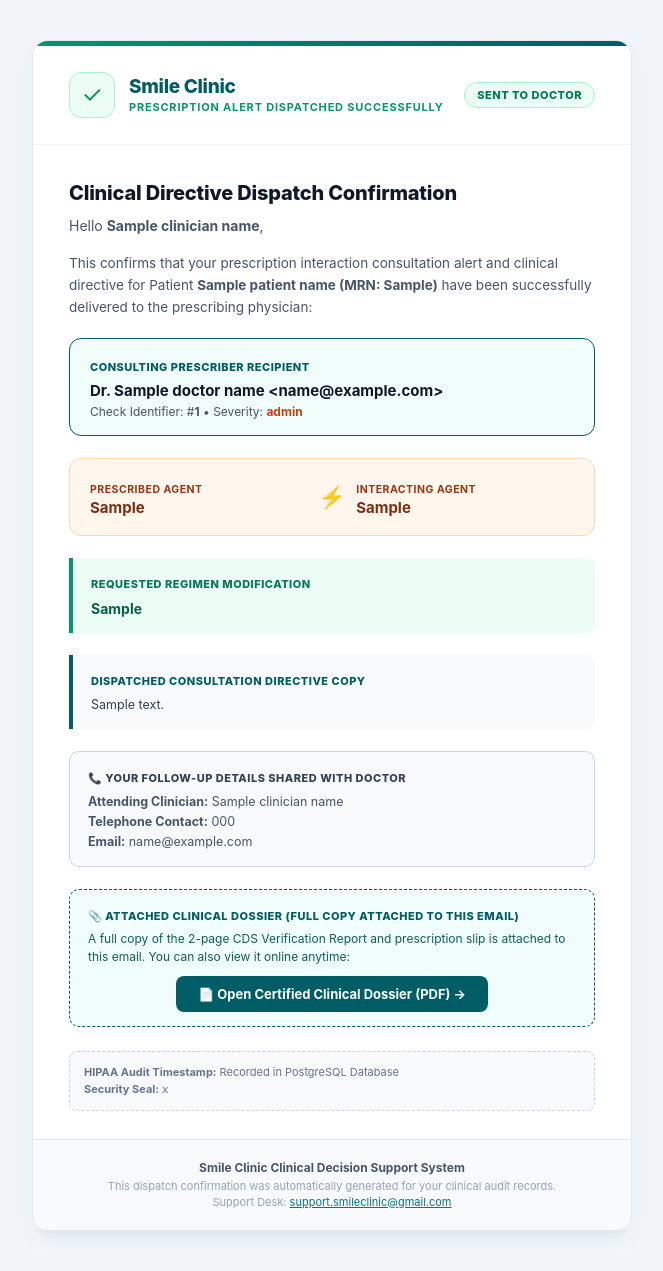
After one commit to HelloWorld-Farhan/DentalClinic_Backend, a Python web app: template prescription/templates/clinician_alert_dispatch_confirmation.html in a window 1280 px wide. The commit adds this page. Shown: the whole page, without its empty margins (308-971 px from the left). Run offline with Jinja, Linux system fonts and the light colour scheme; the template is opened without the code that fills it: most values are stand-ins (such as "Sample title", 1, 10 or a date in 2020).

Commit message:
feat: saved doctors sync, clinician confirmation copy dispatch, and doctor notified status support

```diff
--- a/prescription/database.py
+++ b/prescription/database.py
@@ -100,6 +100,8 @@ def ensure_schema_compatibility(target_engine):
                     conn.execute(text("ALTER TABLE user_notification_states ADD COLUMN master_email_alerts_enabled BOOLEAN DEFAULT TRUE"))
                 if "disabled_med_alert_ids" not in uns_cols:
                     conn.execute(text("ALTER TABLE user_notification_states ADD COLUMN disabled_med_alert_ids JSON"))
+                if "saved_doctors" not in uns_cols:
+                    conn.execute(text("ALTER TABLE user_notification_states ADD COLUMN saved_doctors JSON"))
                 conn.commit()
     except Exception as e:
         print(f"[DB Schema Notice] Schema check: {e}")
--- a/prescription/models.py
+++ b/prescription/models.py
@@ -163,4 +163,5 @@ class UserNotificationState(Base):
     synced_knowledge = Column(JSON, nullable=True)
     master_email_alerts_enabled = Column(Boolean, default=True)
     disabled_med_alert_ids = Column(JSON, nullable=True)
+    saved_doctors = Column(JSON, nullable=True)
     updated_at = Column(DateTime, default=lambda: datetime.now(timezone.utc), onupdate=lambda: datetime.now(timezone.utc))
--- a/prescription/schemas.py
+++ b/prescription/schemas.py
@@ -399,6 +399,7 @@ class ReportEmailRequest(BaseModel):
     alerts_summary: Optional[str] = 'No Contraindicated Interactions Detected.'
     alerts_count: Optional[int] = 0
     portal_url: Optional[str] = 'https://prescription-dentalclinic.pages.dev/report'
+    pdf_url: Optional[str] = None
     download_url: Optional[str] = None
     pdf_filename: Optional[str] = None
     pdf_base64: Optional[str] = None
@@ -469,6 +470,7 @@ class ScheduleAlertEmailRequest(BaseModel):
     notary_hash: Optional[str] = None
     portal_url: Optional[str] = 'https://prescription-dentalclinic.pages.dev/alerts'
     pdf_url: Optional[str] = None
+    pdf_url: Optional[str] = None
     source_document_url: Optional[str] = None
     source_document_name: Optional[str] = None
     pdf_base64: Optional[str] = None
@@ -496,9 +498,11 @@ class DoctorConsultEmailRequest(BaseModel):
     rationale: str
     clinician_name: Optional[str] = 'Smile Clinic Prescriber'
     clinician_email: Optional[str] = ''
+    clinician_phone: Optional[str] = ''
     cc_user_email: Optional[str] = None
     notary_hash: Optional[str] = None
     portal_url: Optional[str] = 'https://prescription-dentalclinic.pages.dev/alerts'
+    pdf_url: Optional[str] = None
     source_document_url: Optional[str] = None
     source_document_name: Optional[str] = None
     pdf_base64: Optional[str] = None
--- /dev/null
+++ b/prescription/templates/clinician_alert_dispatch_confirmation.html
@@ -0,0 +1,163 @@
+<!DOCTYPE html>
+<html lang="en">
+<head>
+  <meta charset="UTF-8">
+  <meta name="viewport" content="width=device-width, initial-scale=1.0">
+  <title>Smile Clinic — Prescriber Consultation Dispatch Confirmation</title>
+  <style>
+    @media only screen and (max-width: 600px) {
+      .email-container { width: 100% !important; padding: 12px !important; }
+      .header-cell { padding: 20px 20px !important; }
+      .content-cell { padding: 24px 20px !important; }
+      .drug-pair-cell { display: block !important; width: 100% !important; }
+    }
+  </style>
+</head>
+<body style="margin: 0; padding: 0; background-color: #f1f5f9; font-family: 'Inter', -apple-system, BlinkMacSystemFont, 'Segoe UI', Roboto, Helvetica, Arial, sans-serif; color: #181c1e;">
+  <table role="presentation" width="100%" cellspacing="0" cellpadding="0" border="0" style="background-color: #f1f5f9; padding: 40px 10px;">
+    <tr>
+      <td align="center">
+        <!-- Main Card -->
+        <table role="presentation" class="email-container" width="600" cellspacing="0" cellpadding="0" border="0" style="max-width: 600px; width: 100%; background-color: #ffffff; border-radius: 16px; overflow: hidden; box-shadow: 0 10px 25px -5px rgba(0, 92, 101, 0.08), 0 8px 10px -6px rgba(0, 92, 101, 0.04); border: 1px solid #e2e8f0;">
+
+          <!-- Top Accent Bar: Emerald / Teal indicating successful dispatch -->
+          <tr>
+            <td style="height: 5px; background: linear-gradient(90deg, #059669 0%, #005c65 100%); line-height: 5px; font-size: 5px;">&nbsp;</td>
+          </tr>
+
+          <!-- Header -->
+          <tr>
+            <td class="header-cell" style="padding: 26px 36px; background-color: #ffffff; border-bottom: 1px solid #f1f5f9;">
+              <table role="presentation" width="100%" cellspacing="0" cellpadding="0" border="0">
+                <tr>
+                  <td width="46" valign="middle">
+                    <div style="width: 44px; height: 44px; background-color: #ecfdf5; border: 1px solid #a7f3d0; border-radius: 12px; text-align: center; line-height: 44px; overflow: hidden;">
+                      <span style="font-size: 24px; color: #059669; line-height: 44px; display: block;">✓</span>
+                    </div>
+                  </td>
+                  <td style="padding-left: 14px;" valign="middle">
+                    <span style="font-size: 19px; font-weight: 800; color: #005c65; letter-spacing: -0.3px; display: block; line-height: 1.2;">Smile Clinic</span>
+                    <span style="font-size: 11px; font-weight: 700; color: #059669; text-transform: uppercase; letter-spacing: 0.8px; display: block; margin-top: 2px;">Prescription Alert Dispatched Successfully</span>
+                  </td>
+                  <td align="right" valign="middle">
+                    <span style="display: inline-block; background-color: #ecfdf5; color: #047857; border: 1px solid #a7f3d0; font-size: 11px; font-weight: 800; padding: 5px 12px; border-radius: 20px; text-transform: uppercase; letter-spacing: 0.5px;">
+                      SENT TO DOCTOR
+                    </span>
+                  </td>
+                </tr>
+              </table>
+            </td>
+          </tr>
+
+          <!-- Main Content -->
+          <tr>
+            <td class="content-cell" style="padding: 36px 36px 28px 36px;">
+              <h2 style="margin: 0 0 10px 0; font-size: 20px; font-weight: 800; color: #0f172a; letter-spacing: -0.2px;">Clinical Directive Dispatch Confirmation</h2>
+              <p style="margin: 0 0 16px 0; font-size: 14px; line-height: 1.6; color: #475569;">
+                Hello <strong>{{ clinician_name }}</strong>,
+              </p>
+              <p style="margin: 0 0 20px 0; font-size: 13.5px; line-height: 1.6; color: #475569;">
+                This confirms that your prescription interaction consultation alert and clinical directive for Patient <strong>{{ patient_name }} (MRN: {{ patient_mrn }})</strong> have been successfully delivered to the prescribing physician:
+              </p>
+
+              <!-- Recipient Doctor Box -->
+              <table role="presentation" width="100%" cellspacing="0" cellpadding="0" border="0" style="background-color: #f0fdfa; border: 1.5px solid #005c65; border-radius: 12px; padding: 16px 20px; margin-bottom: 22px;">
+                <tr>
+                  <td>
+                    <span style="font-size: 11px; font-weight: 800; text-transform: uppercase; color: #005c65; letter-spacing: 0.5px;">Consulting Prescriber Recipient</span>
+                    <p style="margin: 6px 0 0; font-size: 15px; font-weight: 700; color: #0f172a;">
+                      Dr. {{ doctor_name }} &lt;{{ doctor_email }}&gt;
+                    </p>
+                    <p style="margin: 4px 0 0; font-size: 12px; color: #475569;">
+                      Check Identifier: #<strong>{{ check_number }}</strong> • Severity: <strong style="color: #c2410c;">{{ severity_level }}</strong>
+                    </p>
+                  </td>
+                </tr>
+              </table>
+
+              <!-- Drug Interaction Box -->
+              <table role="presentation" width="100%" cellspacing="0" cellpadding="0" border="0" style="background-color: #fff7ed; border: 1px solid #fed7aa; border-radius: 12px; padding: 18px 20px; margin-bottom: 22px;">
+                <tr>
+                  <td class="drug-pair-cell" width="45%" valign="top">
+                    <span style="font-size: 10.5px; text-transform: uppercase; color: #9a3412; font-weight: 700; letter-spacing: 0.5px;">Prescribed Agent</span><br>
+                    <strong style="font-size: 15px; color: #7c2d12;">{{ proposed_drug }}</strong>
+                  </td>
+                  <td class="drug-pair-cell" width="10%" align="center" valign="middle" style="font-size: 22px; color: #ea580c; font-weight: bold;">
+                    ⚡
+                  </td>
+                  <td class="drug-pair-cell" width="45%" valign="top">
+                    <span style="font-size: 10.5px; text-transform: uppercase; color: #9a3412; font-weight: 700; letter-spacing: 0.5px;">Interacting Agent</span><br>
+                    <strong style="font-size: 15px; color: #7c2d12;">{{ conflict_agent }}</strong>
+                  </td>
+                </tr>
+              </table>
+
+              {% if substituted_medication %}
+              <!-- Proposed Safer Alternative -->
+              <div style="background-color: #ecfdf5; border-left: 4px solid #059669; padding: 14px 18px; margin-bottom: 22px; border-radius: 0 8px 8px 0;">
+                <span style="font-size: 11px; font-weight: 800; text-transform: uppercase; color: #047857; letter-spacing: 0.5px;">Requested Regimen Modification</span>
+                <p style="margin: 6px 0 0; font-size: 14px; font-weight: 700; color: #065f46; line-height: 1.5;">
+                  {{ substituted_medication }}
+                </p>
+              </div>
+              {% endif %}
+
+              <!-- Clinical Directive Memorandum Sent -->
+              <div style="background-color: #f8fafc; border-left: 4px solid #005c65; padding: 14px 18px; margin-bottom: 22px; border-radius: 0 8px 8px 0;">
+                <span style="font-size: 11px; font-weight: 800; text-transform: uppercase; color: #005c65; letter-spacing: 0.5px;">Dispatched Consultation Directive Copy</span>
+                <p style="margin: 6px 0 0; font-size: 12.5px; color: #334155; line-height: 1.6; white-space: pre-wrap;">{{ clinical_notes }}</p>
+              </div>
+
+              <!-- Clinician Follow-Up Contact Included in Doctor's Email -->
+              <div style="background-color: #f8fafc; border: 1px solid #cbd5e1; border-radius: 10px; padding: 14px 18px; margin-bottom: 22px;">
+                <span style="font-size: 11px; font-weight: 800; text-transform: uppercase; color: #334155; letter-spacing: 0.5px;">📞 Your Follow-Up Details Shared with Doctor</span>
+                <p style="margin: 6px 0 0; font-size: 12.5px; color: #475569; line-height: 1.6;">
+                  <strong>Attending Clinician:</strong> {{ clinician_name }}<br>
+                  {% if clinician_phone %}
+                  <strong>Telephone Contact:</strong> {{ clinician_phone }}<br>
+                  {% endif %}
+                  <strong>Email:</strong> {{ clinician_email }}
+                </p>
+              </div>
+
+              <!-- Certified Attachments Notice -->
+              <div style="background-color: #f0fdfa; border: 1px dashed #005c65; border-radius: 10px; padding: 14px 18px; margin-bottom: 24px;">
+                <span style="font-size: 11px; font-weight: 800; text-transform: uppercase; color: #005c65; letter-spacing: 0.5px;">📎 Attached Clinical Dossier (Full Copy Attached to This Email)</span>
+                <p style="margin: 6px 0 0; font-size: 12px; color: #115e59; line-height: 1.5;">
+                  A full copy of the 2-page CDS Verification Report and prescription slip is attached to this email. You can also view it online anytime:
+                </p>
+                <div style="margin-top: 10px; text-align: center;">
+                  <a href="{{ pdf_url }}" target="_blank" rel="noopener noreferrer" style="display: inline-block; background: #005c65; color: #ffffff; text-decoration: none; font-size: 13px; font-weight: 700; padding: 10px 22px; border-radius: 8px;">
+                    📄 Open Certified Clinical Dossier (PDF) &rarr;
+                  </a>
+                </div>
+              </div>
+
+              <!-- Audit Stamp -->
+              <div style="padding: 12px 14px; background: #f8fafc; border-radius: 8px; border: 1px dashed #cbd5e1; font-size: 11px; color: #64748b; line-height: 1.5;">
+                <strong>HIPAA Audit Timestamp:</strong> Recorded in PostgreSQL Database<br>
+                <strong>Security Seal:</strong> <span style="font-family: monospace;">{{ notary_hash }}</span>
+              </div>
+
+            </td>
+          </tr>
+
+          <!-- Footer -->
+          <tr>
+            <td style="background-color: #f8fafc; border-top: 1px solid #e2e8f0; padding: 20px 36px; text-align: center;">
+              <p style="margin: 0 0 4px 0; font-size: 12px; font-weight: 700; color: #475569;">
+                Smile Clinic Clinical Decision Support System
+              </p>
+              <p style="margin: 0; font-size: 11px; color: #94a3b8; line-height: 1.4;">
+                This dispatch confirmation was automatically generated for your clinical audit records.<br>
+                Support Desk: <a href="mailto:support.smileclinic@gmail.com" style="color: #007782; text-decoration: underline;">support.smileclinic@gmail.com</a>
+              </p>
+            </td>
+          </tr>
+
+        </table>
+      </td>
+    </tr>
+  </table>
+</body>
+</html>
```
Also changed, not shown: prescription/routers/auth.py (+20 -0 lines), prescription/routers/extractor.py (+91 -1 lines), prescription/routers/sync.py (+33 -0 lines), prescription/templates/doctor_medication_change_alert.html (+18 -1 lines), prescription/tests/test_api_endpoints.py (+8 -30 lines).
